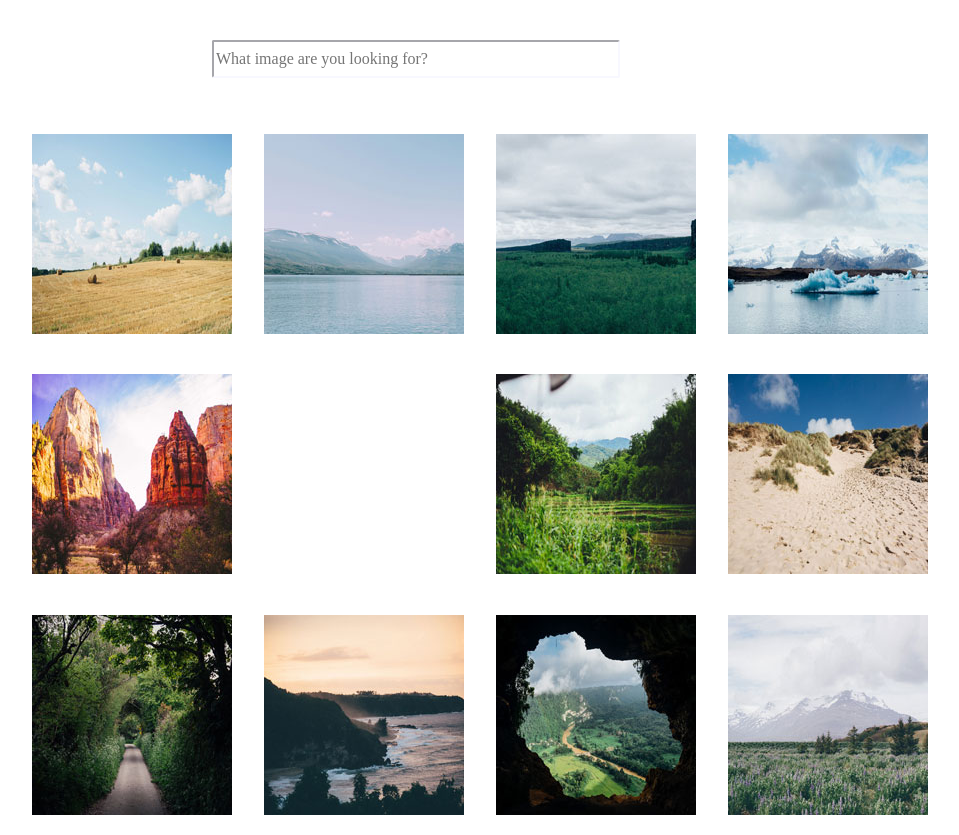
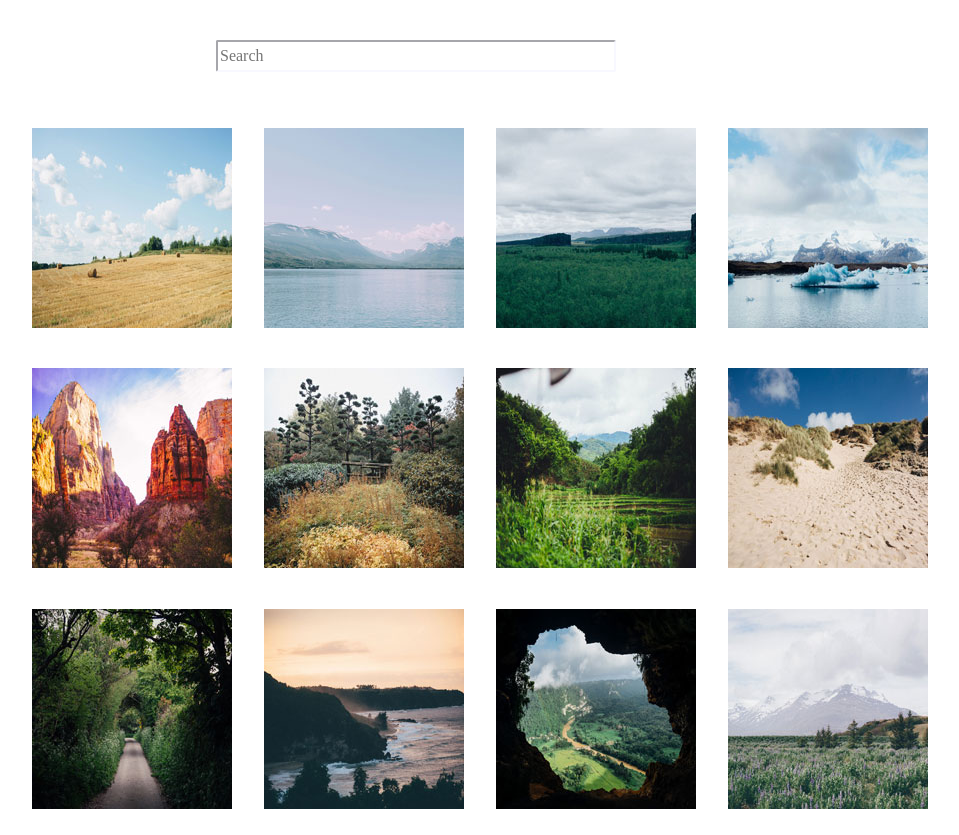
Before and after one commit to alexandravelez-ux-ui/Project-5, a plain HTML site: page index.html in a window 1280 px wide. Shown: the whole page, without its empty margins (224-1183 px from the left). Drawn offline with nearby package versions, Linux system fonts and the light colour scheme; a web font is replaced by a local one.

Commit message:
Search Plugin Update

```diff
--- a/index.html
+++ b/index.html
@@ -13,12 +13,7 @@
     <div class="wrapper">
 
         <header>
-            <input
-                type="text"
-                name="searchBar"
-                id="searchBar"
-                placeholder="What image are you looking for?"
-            />
+            <input type="search" name="search" id="search" placeholder="Search">
         </header>
 
         <div class="container">
@@ -84,7 +79,7 @@
                     data-alt="Fall"
                     data-lightbox="gallery"
                     data-title="Fall is coming, I love when the leaves on the trees start to change color."
-                    data-caption="Fall is coming, I love when the leaves on the trees start to change color."
+                    data-caption="Fall is coming, I love when the leaves on the trees start to change color.">
                     <img src="photos/thumbnails/06.jpg" alt="Fall">
                 </a>
             </div>
--- a/js/searchFilter.js
+++ b/js/searchFilter.js
@@ -6,11 +6,11 @@
  *  Case insensitivity has been added, searches will ignore letter case.
  *
  * Installation:
- *  Add searchFilter.js into your js folder
- *  Add this line into your index.html <script src="js/searchFilter.js"></script>
+ *  Add searchFilter.js into your js folder ==== DONE ====
+ *  Add this line into your index.html <script src="js/searchFilter.js"></script> ==== DONE ====
  *
  * Utilization:
- *  Ensure that your search input is setup like this in your index.html:
+ *  Ensure that your search input is setup like this in your index.html:  ==== DONE ====
  *   <input type="search" name="search" id="search" placeholder="Search">
  *
  *  Ensure that your image captions are added to your anchor elements via the data-caption attribute: ==== DONE ====
```
